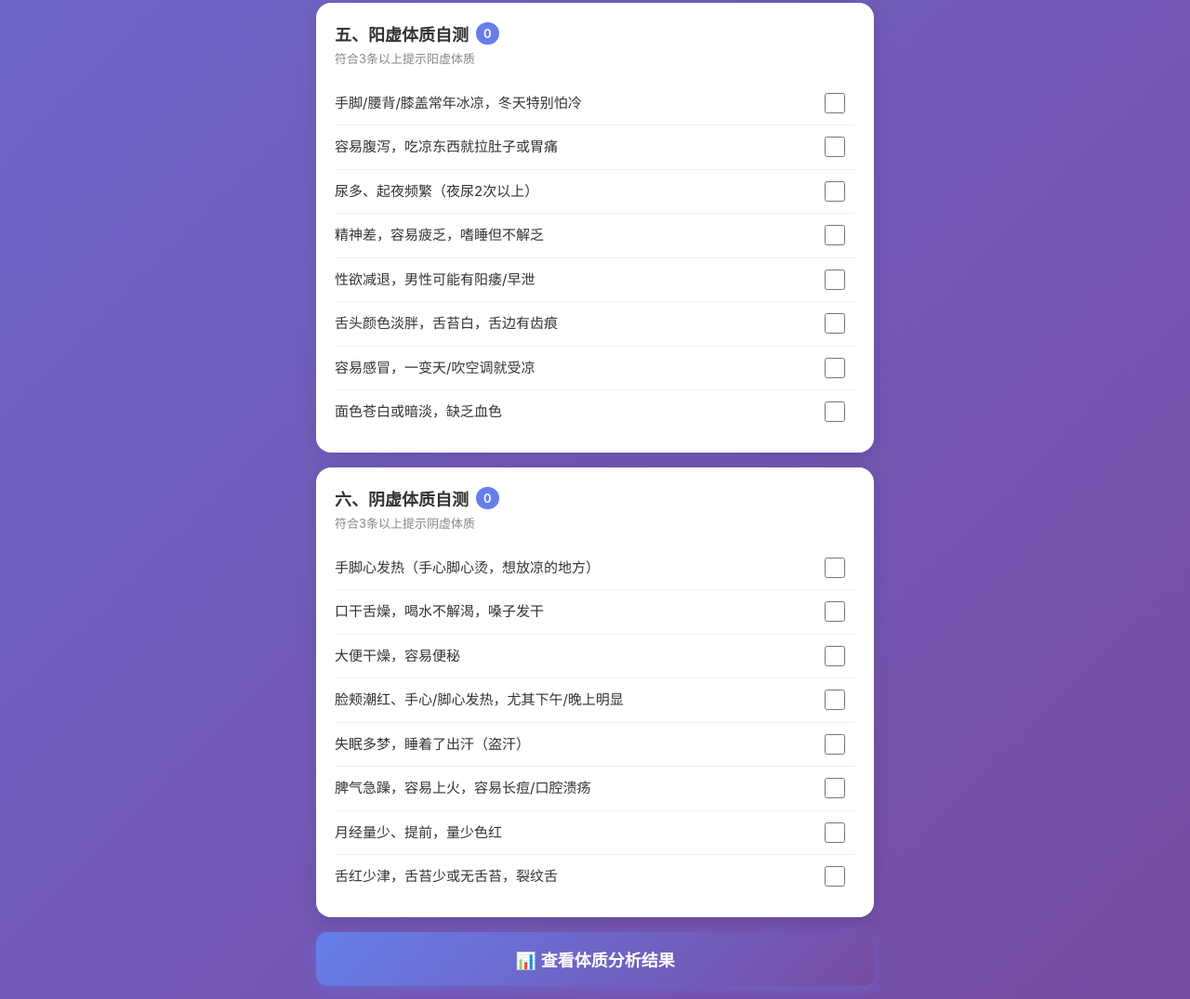
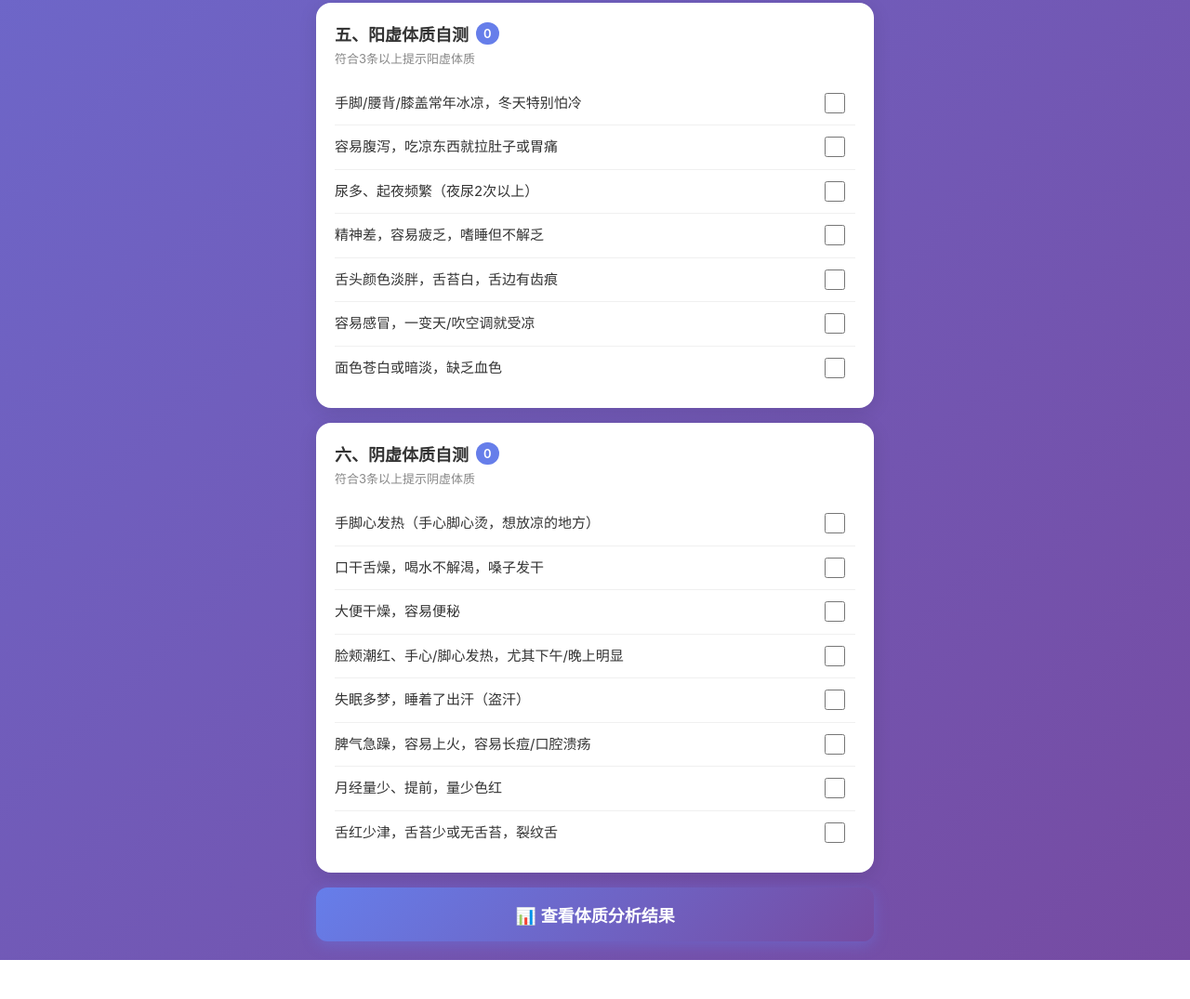
Before and after one commit to daoba199/tcm-survey, a plain HTML site: page index.html in a window 1280 px wide. Shown: the part 2068-3143 px from the top of the page at 93% size. After the commit the page ends 3101 px from the top, so only its background shows below. Drawn offline with Linux system fonts and the light colour scheme.

Commit message:
Remove male-specific question

```diff
--- a/index.html
+++ b/index.html
@@ -112,7 +112,6 @@
       <div class="item"><div class="item-text">容易腹泻，吃凉东西就拉肚子或胃痛</div><div class="checkbox-wrap"><input type="checkbox" class="checkbox" data-section="yxxs"></div></div>
       <div class="item"><div class="item-text">尿多、起夜频繁（夜尿2次以上）</div><div class="checkbox-wrap"><input type="checkbox" class="checkbox" data-section="yxxs"></div></div>
       <div class="item"><div class="item-text">精神差，容易疲乏，嗜睡但不解乏</div><div class="checkbox-wrap"><input type="checkbox" class="checkbox" data-section="yxxs"></div></div>
-      <div class="item"><div class="item-text">性欲减退，男性可能有阳痿/早泄</div><div class="checkbox-wrap"><input type="checkbox" class="checkbox" data-section="yxxs"></div></div>
       <div class="item"><div class="item-text">舌头颜色淡胖，舌苔白，舌边有齿痕</div><div class="checkbox-wrap"><input type="checkbox" class="checkbox" data-section="yxxs"></div></div>
       <div class="item"><div class="item-text">容易感冒，一变天/吹空调就受凉</div><div class="checkbox-wrap"><input type="checkbox" class="checkbox" data-section="yxxs"></div></div>
       <div class="item"><div class="item-text">面色苍白或暗淡，缺乏血色</div><div class="checkbox-wrap"><input type="checkbox" class="checkbox" data-section="yxxs"></div></div>
```
